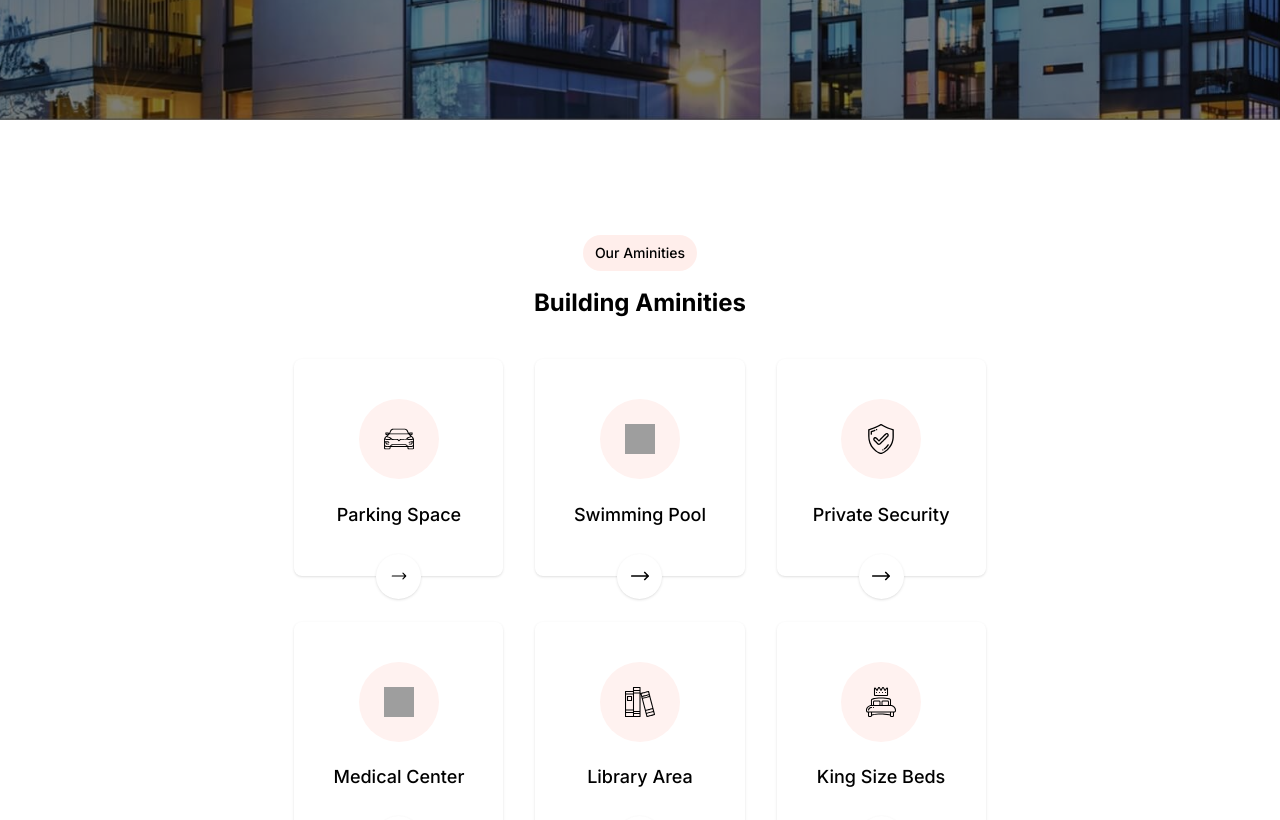
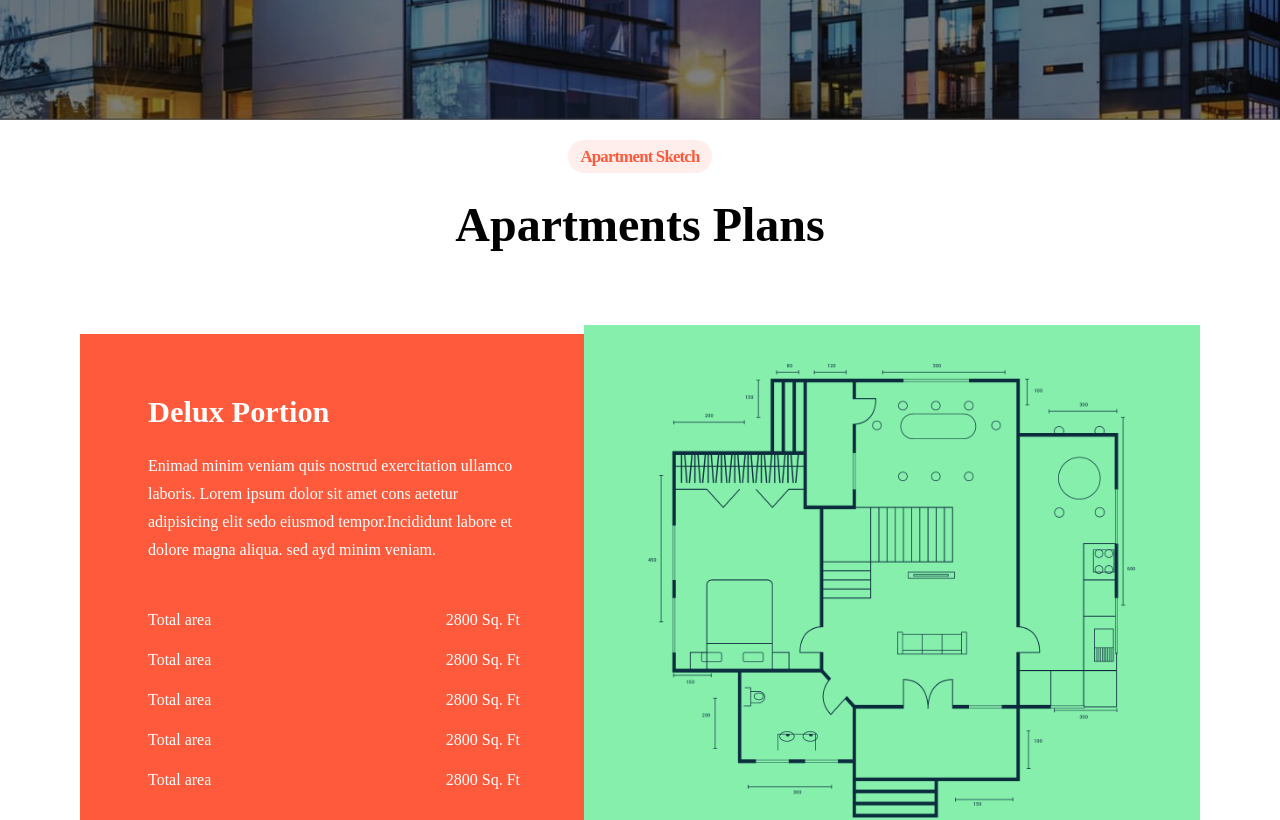
Before and after one commit to sahu-mayuri/uniquerealestate, a Next.js app: page / in a window 1280 px wide. Shown: the part 680-1500 px from the top of the page. Built offline with nearby package versions, Linux system fonts and the light colour scheme; grey boxes are pictures that could not be loaded.

Commit message:
Worked on Apartment Section

```diff
--- a/package.json
+++ b/package.json
@@ -16,12 +16,15 @@
     "@heroicons/react": "^2.1.4",
     "@mui/icons-material": "^5.16.0",
     "@mui/material": "^5.16.0",
+    "clsx": "^2.1.1",
+    "framer-motion": "^11.3.2",
     "next": "14.2.4",
     "react": "^18",
     "react-dom": "^18",
     "react-slick": "^0.30.2",
     "slick-carousel": "^1.8.1",
-    "swiper": "^11.1.4"
+    "swiper": "^11.1.4",
+    "tailwind-merge": "^2.4.0"
   },
   "devDependencies": {
     "@types/node": "^20",
--- /dev/null
+++ b/src/app/components/AppartmentPlanSection/AppartmentSection.tsx
@@ -0,0 +1,71 @@
+import React from 'react'
+import TopSection from '../FeedSection/TopSection';
+import Tabs from './Tabs';
+
+
+const AppartmentSection = () => {
+  return (
+    <div>
+      <TopSection top={'Apartment Sketch'} bottom={'Apartments Plans'} ></TopSection>
+      <div id="bottom-section" className='w-full px-4 lg:px-20'>
+        {/* <div id="tab-nav" className='w-full  pl-32 pr-44 flex justify-between'>
+          <Tabs text={'The Studio'}></Tabs>
+          <Tabs text={'Delux Portion'}></Tabs>
+          <Tabs text={'Penthouse'}></Tabs>
+          <Tabs text={'Top Garden'}></Tabs>
+          <Tabs text={'Double Height'}></Tabs>
+        </div> */}
+
+
+        <div id="content-section" className='w-full  py-1 mt-10 lg:flex lg:justify-center lg:items-center '>
+          <div id="text" className='w-full lg:w-[45%] text-white mb-16 lg:mb-0 bg-color-orange px-5 py-6 lg:px-16 lg:py-14 '>
+
+            <h1 className='pl-1 font-poppins font-bold text-[1.25rem] lg:text-[1.9rem] mb-4'>Delux Portion</h1>
+
+            <p className='pl-1  font-nunito_Medium mb-6 lg:mb-10 leading-7 text-[0.86rem] lg:text-[1rem]'>Enimad minim veniam quis nostrud exercitation ullamco laboris. Lorem ipsum dolor sit amet cons aetetur adipisicing elit sedo eiusmod tempor.Incididunt labore et dolore magna aliqua. sed ayd minim veniam.</p>
+
+            <ul className='pl-1  leading-8'>
+
+              <div id="border"  className='w-full font-nunito_SemiBold flex justify-between lg:mb-2'>
+                <h1 className='text-[0.85rem] lg:text-[1rem]'>Total area</h1>
+                <hr className='bg-white'/>
+                <h1 className='text-[0.85rem] lg:text-[1rem]'>2800 Sq. Ft</h1>
+              </div>
+
+              <div id="border"  className='w-full font-nunito_SemiBold flex justify-between lg:mb-2'>
+                <h1 className='text-[0.85rem] lg:text-[1rem]'>Total area</h1>
+                <hr className=''/>
+                <h1 className='text-[0.85rem] lg:text-[1rem]'>2800 Sq. Ft</h1>
+              </div>
+
+              <div id="border"  className='w-full font-nunito_SemiBold flex justify-between lg:mb-2'>
+                <h1 className='text-[0.85rem] lg:text-[1rem]'>Total area</h1>
+                <hr className=''/>
+                <h1 className='text-[0.85rem] lg:text-[1rem]'>2800 Sq. Ft</h1>
+              </div>
+
+              <div id="border"  className='w-full font-nunito_SemiBold flex justify-between lg:mb-2'>
+                <h1 className='text-[0.85rem] lg:text-[1rem]'>Total area</h1>
+                <hr className=''/>
+                <h1 className='text-[0.85rem] lg:text-[1rem]'>2800 Sq. Ft</h1>
+              </div>
+
+              <div id="border"  className='w-full font-nunito_SemiBold flex justify-between lg:mb-2'>
+                <h1 className='text-[0.85rem] lg:text-[1rem]'>Total area</h1>
+                <hr className=''/>
+                <h1 className='text-[0.85rem] lg:text-[1rem]'>2800 Sq. Ft</h1>
+              </div>
+
+            </ul>
+          </div>
+
+          <div id="image" className='h-[26rem] lg:h-[34rem] lg:w-[55%] lg:px-16 lg:py-[2.9rem] xl:py-0 bg-green-300'>
+            <img className="size-full object-contain" src="/images/10.png" alt="" />
+          </div>
+        </div>
+      </div>
+    </div>
+  )
+}
+
+export default AppartmentSection;
--- /dev/null
+++ b/src/app/components/AppartmentPlanSection/Tabs.tsx
@@ -0,0 +1,15 @@
+import React from 'react'
+interface TabsProps{
+    text:string;
+}
+
+const Tabs = (props:TabsProps) => {
+  return (
+    <div className=''>
+      <button className='px-2 py-4 font-nunito_Medium text-[1.3rem]'>{props.text}</button>
+
+    </div>
+  )
+}
+
+export default Tabs
--- a/src/app/components/FeedSection/FeedSection.tsx
+++ b/src/app/components/FeedSection/FeedSection.tsx
@@ -4,7 +4,7 @@ import BottomSection from './BottomSection'
 const FeedSection = () => {
   return (
     <>
-      <TopSection></TopSection>
+      <TopSection top={'News And Blogs'} bottom={'Latest News Feeds'}></TopSection>
       <BottomSection></BottomSection>
     </>
   )
--- a/src/app/components/FeedSection/TopSection.tsx
+++ b/src/app/components/FeedSection/TopSection.tsx
@@ -1,14 +1,18 @@
+interface TopSectionProps{
+    top:string;
+    bottom:string;
+}
 
-const TopSection = () => {
+const TopSection = (props:TopSectionProps) => {
   return (
     <div className="feed-section bg-light-white mb-10">
         <div className=" w-full pt-5 ">
             <div id="content" className='flex flex-col justify-center items-center'>
                 <div id="text" className=' py-1 px-3 rounded-[50px] bg-pink mb-4 tracking-tighter'>
-                    <h1 className='font-poppins text-color-orange text-[1rem] lg:text-[1.05rem] font-semibold '>News & Blogs</h1>
+                    <h1 className='font-poppins text-color-orange text-[1rem] lg:text-[1.05rem] font-semibold '>{props.top}</h1>
                 </div>
                 <div id="text2" className='w-full text-center mb-5 '>
-                    <h1 className='font-poppins font-bold text-[1.4rem] lg:text-[3rem]'>Leatest News Feeds</h1>
+                    <h1 className='font-poppins font-bold text-[1.4rem] lg:text-[3rem]'>{props.bottom}</h1>
                 </div>
             </div>
 
--- a/src/app/page.tsx
+++ b/src/app/page.tsx
@@ -5,6 +5,8 @@ import Footer from "./components/Footer/Footer";
 import TopFooter from "./components/Footer/TopFooter";
 import FeedSection from "./components/FeedSection/FeedSection";
 import BuildingAminities from "./components/AminitiesSection/BuildingAminities";
+import AppartmentSection from "./components/AppartmentPlanSection/AppartmentSection";
+
 
 export default function Home() {
   return (
@@ -19,7 +21,7 @@ export default function Home() {
           <Header />
         </div>
       </div>
-
+      <AppartmentSection></AppartmentSection>
       <BuildingAminities></BuildingAminities>
       <FeedSection ></FeedSection>
       <TopFooter></TopFooter>
```
Also changed, not shown: public/images/10.png (added), 1 other file (tests, documents, lock files or other folders).
